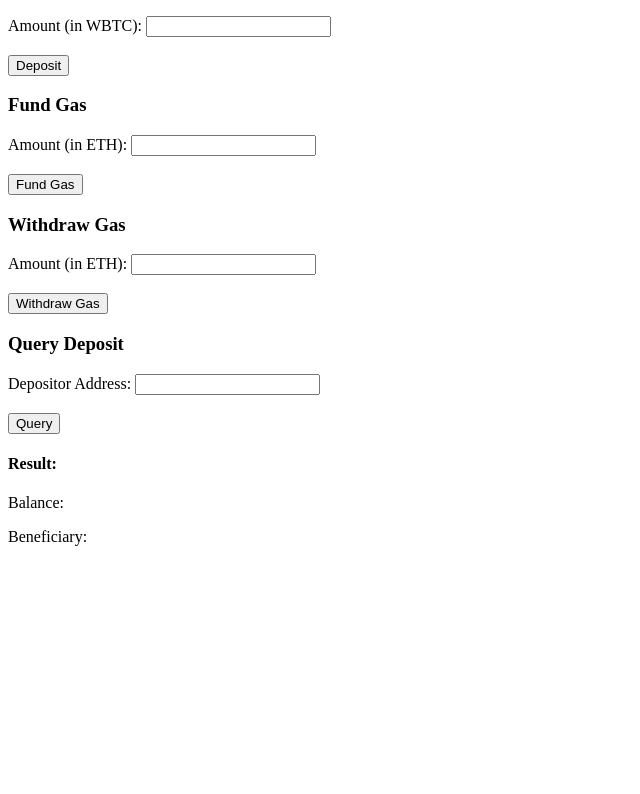
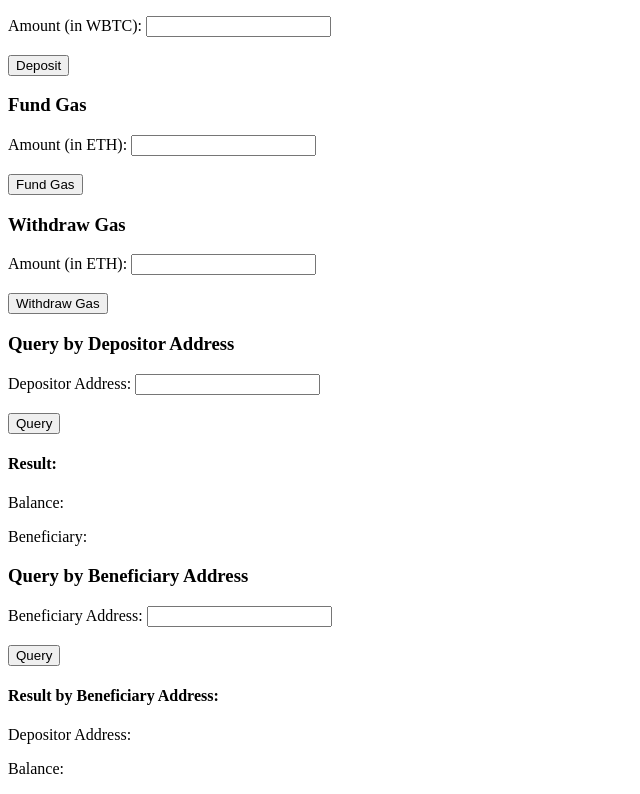
Before and after one commit to nametech2008/WbtcRelease, a plain HTML site: page index.html in a window 1280 px wide. Shown: the part 105-899 px from the top of the page, without its empty margins (0-640 px from the left). Before the commit the page ends 800 px from the top, so only its background shows below. Drawn offline with Linux system fonts and the light colour scheme; a script that the page names is missing.

Commit message:
Update index.html

```diff
--- a/index.html
+++ b/index.html
@@ -34,7 +34,7 @@
     </form>
 
     <!-- Query Section -->
-    <h3>Query Deposit</h3>
+    <h3>Query by Depositor Address</h3>
     <form id="queryForm">
         <label for="depositorAddress">Depositor Address: </label>
         <input type="text" id="depositorAddress" required><br><br>
@@ -45,6 +45,18 @@
     <p id="balanceDisplay">Balance: </p>
     <p id="beneficiaryDisplay">Beneficiary: </p>
 
+    <!-- Query by Beneficiary Address -->
+    <h3>Query by Beneficiary Address</h3>
+    <form id="queryBeneficiaryForm">
+        <label for="beneficiaryAddress">Beneficiary Address: </label>
+        <input type="text" id="beneficiaryAddress" required><br><br>
+        <button type="submit" id="queryBeneficiaryButton">Query</button>
+    </form>
+
+    <h4>Result by Beneficiary Address:</h4>
+    <p id="depositAddressDisplay">Depositor Address: </p>
+    <p id="beneficiaryBalanceDisplay">Balance: </p>
+
     <script src="app.js"></script>
 </body>
 </html>
```
